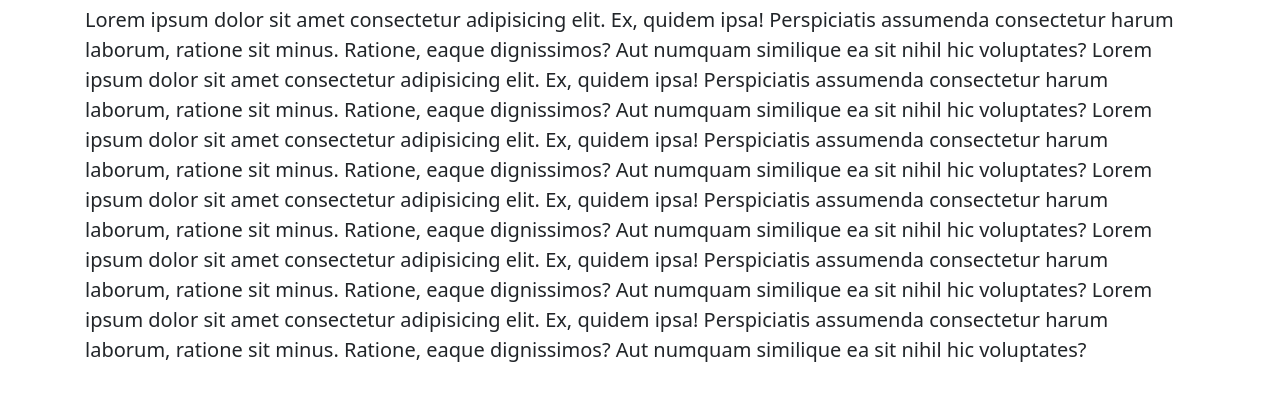
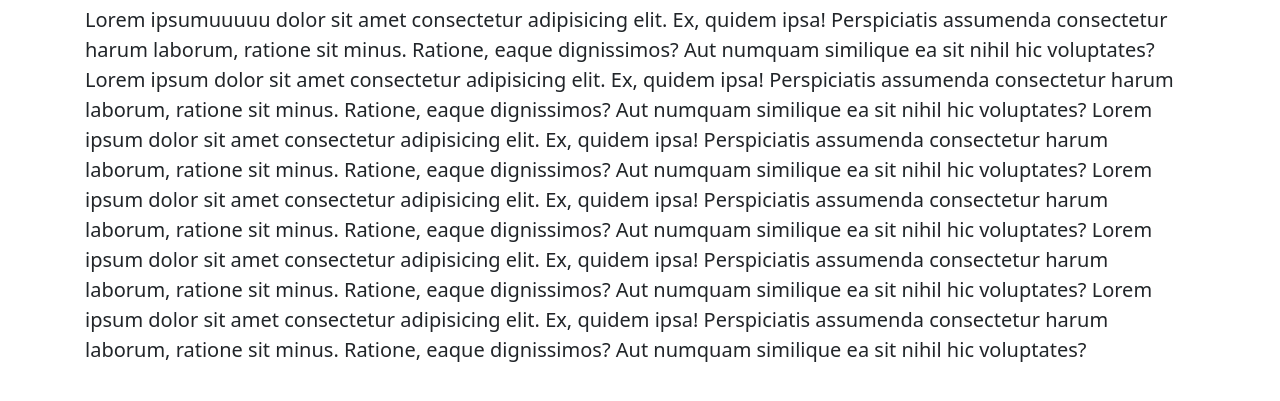
Before and after one commit to rodrigoncruz/Nav-tabs, a plain HTML site: page index.html in a window 1280 px wide. Shown: the part 183-584 px from the top of the page. Drawn offline with nearby package versions, Linux system fonts and the light colour scheme.

Commit message:
mudança no texto

```diff
--- a/index.html
+++ b/index.html
@@ -20,7 +20,7 @@
             <section>
                 <h2>Tabs 01</h2>
                 <p>
-                    Lorem ipsum dolor sit amet consectetur adipisicing elit. Ex, quidem ipsa! Perspiciatis assumenda consectetur harum laborum, ratione sit minus. Ratione, eaque dignissimos? Aut numquam similique ea sit nihil hic voluptates?
+                    Lorem ipsumuuuuu dolor sit amet consectetur adipisicing elit. Ex, quidem ipsa! Perspiciatis assumenda consectetur harum laborum, ratione sit minus. Ratione, eaque dignissimos? Aut numquam similique ea sit nihil hic voluptates?
                     Lorem ipsum dolor sit amet consectetur adipisicing elit. Ex, quidem ipsa! Perspiciatis assumenda consectetur harum laborum, ratione sit minus. Ratione, eaque dignissimos? Aut numquam similique ea sit nihil hic voluptates?
                     Lorem ipsum dolor sit amet consectetur adipisicing elit. Ex, quidem ipsa! Perspiciatis assumenda consectetur harum laborum, ratione sit minus. Ratione, eaque dignissimos? Aut numquam similique ea sit nihil hic voluptates?
                     Lorem ipsum dolor sit amet consectetur adipisicing elit. Ex, quidem ipsa! Perspiciatis assumenda consectetur harum laborum, ratione sit minus. Ratione, eaque dignissimos? Aut numquam similique ea sit nihil hic voluptates?
```
